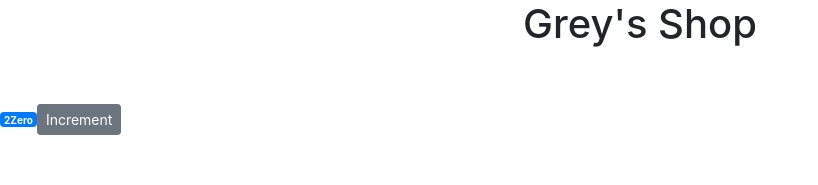
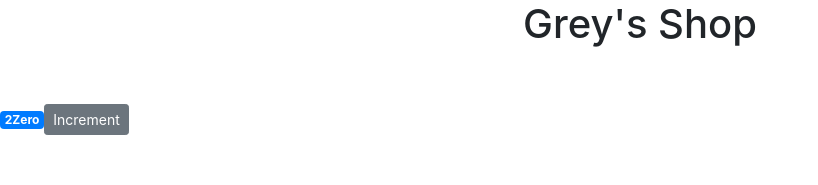
Before and after one commit to Janice-M/counter-app, a React (Create React App) app: page / in a window 1280 px wide. Shown: the top 185 px of the page, without its empty margins (0-818 px from the left). Built offline with nearby package versions, Linux system fonts and the light colour scheme.

Commit message:
styles state

```diff
--- a/src/components/counter.jsx
+++ b/src/components/counter.jsx
@@ -7,23 +7,20 @@ class Counter extends Component {
         count: 0
     };
 
-    styles= {
-        fontSize:10,
-        fontWeight:"bold"
-    };
+
 
     render() {
         return (
 
-            <React.Fragment >
+            <div >
                 <h1 className='text-center'>  Grey's Shop</h1>
                 <br />
                 <br />
 
-                <span style= {this.styles} className="badge badge-primary m-"> 2{this.formatCount()}</span>
+                <span className="badge badge-primary m-"> 2{this.formatCount()}</span>
                 <button className="btn btn-secondary btn-sm">Increment</button>
 
-            </React.Fragment>
+            </div>
         );
     }
 
```
